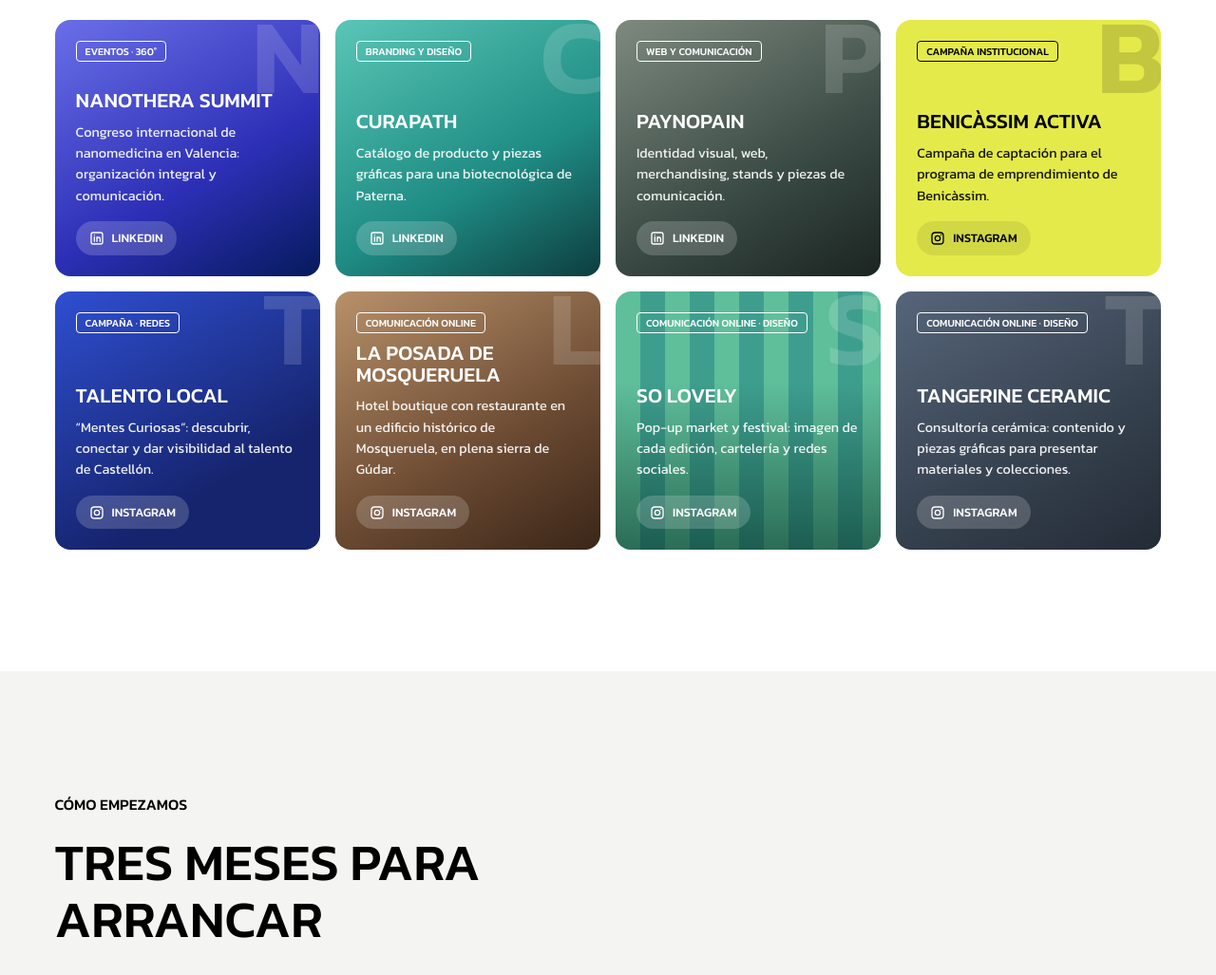
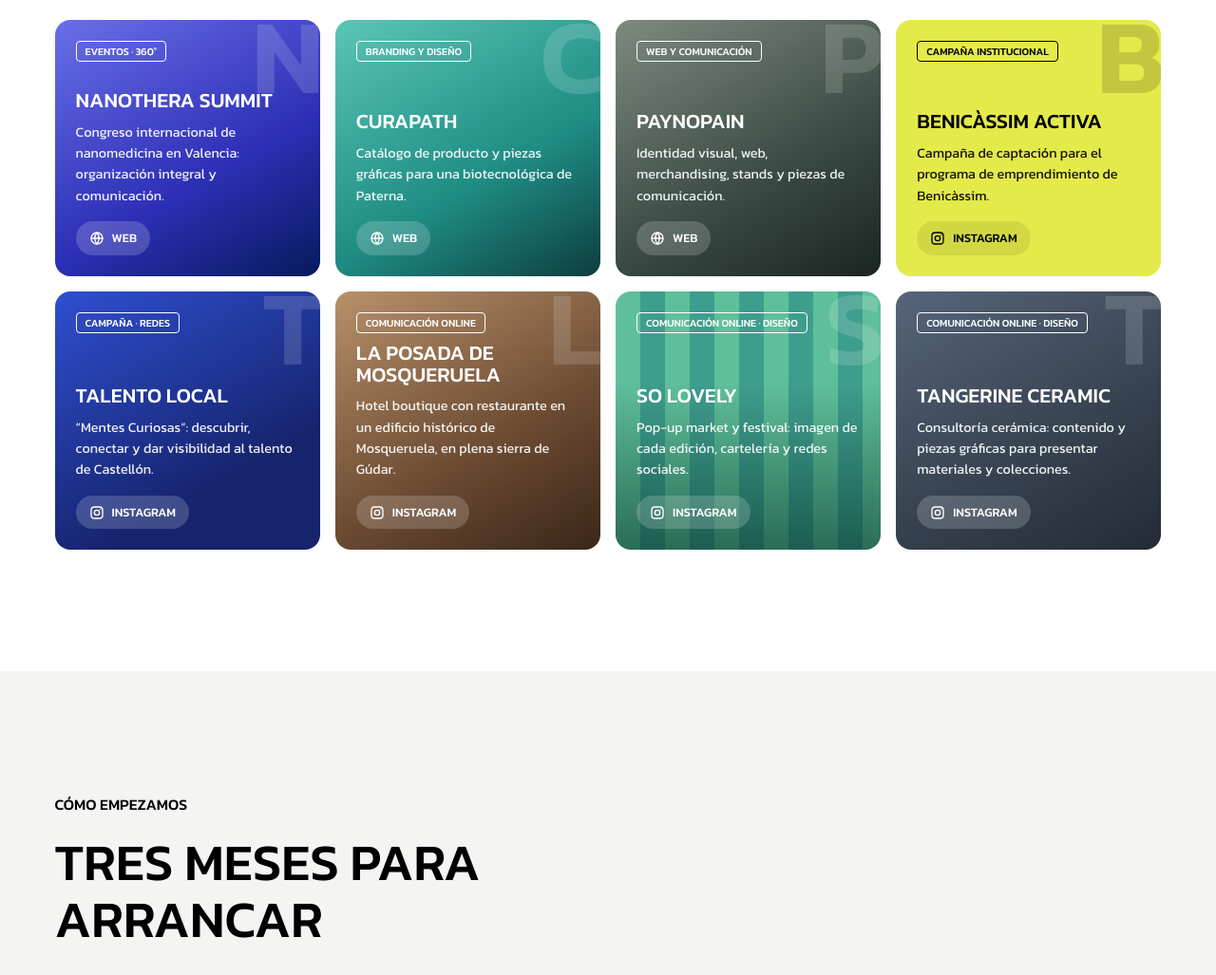
Before and after one commit to volvercomunicacion/presupuesto-medlogis, a plain HTML site: page index.html in a window 1280 px wide. Shown: the part 5421-6448 px from the top of the page at 95% size. Drawn offline with Linux system fonts and the light colour scheme.

Commit message:
Add files via upload

```diff
--- a/index.html
+++ b/index.html
@@ -437,9 +437,9 @@
       <p class="muted">Biotecnológicas, eventos científicos, tecnológicas, turismo e iniciativas públicas. Pulsa en cada uno para ver su trabajo en redes.</p>
     </div>
     <div class="clients rv">
-      <article class="cl k1"><span class="glyph" aria-hidden="true">N</span><span class="tag">Eventos · 360°</span><h4>NanoThera Summit</h4><p>Congreso internacional de nanomedicina en Valencia: organización integral y comunicación.</p><a class="soc" href="https://www.linkedin.com/company/nanothera-summit/" target="_blank" rel="noopener"><svg viewBox="0 0 24 24" aria-hidden="true"><rect x="3" y="3" width="18" height="18" rx="3"/><path d="M8 10v7M8 7v.01M12 17v-7M12 13a2.5 2.5 0 0 1 5 0v4"/></svg>LinkedIn</a></article>
-      <article class="cl k2"><span class="glyph" aria-hidden="true">C</span><span class="tag">Branding y diseño</span><h4>Curapath</h4><p>Catálogo de producto y piezas gráficas para una biotecnológica de Paterna.</p><a class="soc" href="https://www.linkedin.com/company/curapath/" target="_blank" rel="noopener"><svg viewBox="0 0 24 24" aria-hidden="true"><rect x="3" y="3" width="18" height="18" rx="3"/><path d="M8 10v7M8 7v.01M12 17v-7M12 13a2.5 2.5 0 0 1 5 0v4"/></svg>LinkedIn</a></article>
-      <article class="cl k3"><span class="glyph" aria-hidden="true">P</span><span class="tag">Web y comunicación</span><h4>PaynoPain</h4><p>Identidad visual, web, merchandising, stands y piezas de comunicación.</p><a class="soc" href="https://www.linkedin.com/company/paynopain/" target="_blank" rel="noopener"><svg viewBox="0 0 24 24" aria-hidden="true"><rect x="3" y="3" width="18" height="18" rx="3"/><path d="M8 10v7M8 7v.01M12 17v-7M12 13a2.5 2.5 0 0 1 5 0v4"/></svg>LinkedIn</a></article>
+      <article class="cl k1"><span class="glyph" aria-hidden="true">N</span><span class="tag">Eventos · 360°</span><h4>NanoThera Summit</h4><p>Congreso internacional de nanomedicina en Valencia: organización integral y comunicación.</p><a class="soc" href="https://nanotherasummit.com/" target="_blank" rel="noopener"><svg viewBox="0 0 24 24" aria-hidden="true"><circle cx="12" cy="12" r="9"/><path d="M3 12h18M12 3a14 14 0 0 1 0 18M12 3a14 14 0 0 0 0 18"/></svg>Web</a></article>
+      <article class="cl k2"><span class="glyph" aria-hidden="true">C</span><span class="tag">Branding y diseño</span><h4>Curapath</h4><p>Catálogo de producto y piezas gráficas para una biotecnológica de Paterna.</p><a class="soc" href="https://www.curapath.com/" target="_blank" rel="noopener"><svg viewBox="0 0 24 24" aria-hidden="true"><circle cx="12" cy="12" r="9"/><path d="M3 12h18M12 3a14 14 0 0 1 0 18M12 3a14 14 0 0 0 0 18"/></svg>Web</a></article>
+      <article class="cl k3"><span class="glyph" aria-hidden="true">P</span><span class="tag">Web y comunicación</span><h4>PaynoPain</h4><p>Identidad visual, web, merchandising, stands y piezas de comunicación.</p><a class="soc" href="https://www.paynopain.com/" target="_blank" rel="noopener"><svg viewBox="0 0 24 24" aria-hidden="true"><circle cx="12" cy="12" r="9"/><path d="M3 12h18M12 3a14 14 0 0 1 0 18M12 3a14 14 0 0 0 0 18"/></svg>Web</a></article>
       <article class="cl k4"><span class="glyph" aria-hidden="true">B</span><span class="tag">Campaña institucional</span><h4>Benicàssim Activa</h4><p>Campaña de captación para el programa de emprendimiento de Benicàssim.</p><a class="soc" href="https://www.instagram.com/benicassimactiva/" target="_blank" rel="noopener"><svg viewBox="0 0 24 24" aria-hidden="true"><rect x="3" y="3" width="18" height="18" rx="5"/><circle cx="12" cy="12" r="4"/><path d="M17.5 6.5v.01"/></svg>Instagram</a></article>
       <article class="cl k5"><span class="glyph" aria-hidden="true">T</span><span class="tag">Campaña · Redes</span><h4>Talento Local</h4><p>“Mentes Curiosas”: descubrir, conectar y dar visibilidad al talento de Castellón.</p><a class="soc" href="https://www.instagram.com/talentolocal_mentescuriosas/" target="_blank" rel="noopener"><svg viewBox="0 0 24 24" aria-hidden="true"><rect x="3" y="3" width="18" height="18" rx="5"/><circle cx="12" cy="12" r="4"/><path d="M17.5 6.5v.01"/></svg>Instagram</a></article>
       <article class="cl k6"><span class="glyph" aria-hidden="true">L</span><span class="tag">Comunicación online</span><h4>La Posada de Mosqueruela</h4><p>Hotel boutique con restaurante en un edificio histórico de Mosqueruela, en plena sierra de Gúdar.</p><a class="soc" href="https://www.instagram.com/laposada_hotel_restaurante/" target="_blank" rel="noopener"><svg viewBox="0 0 24 24" aria-hidden="true"><rect x="3" y="3" width="18" height="18" rx="5"/><circle cx="12" cy="12" r="4"/><path d="M17.5 6.5v.01"/></svg>Instagram</a></article>
```
